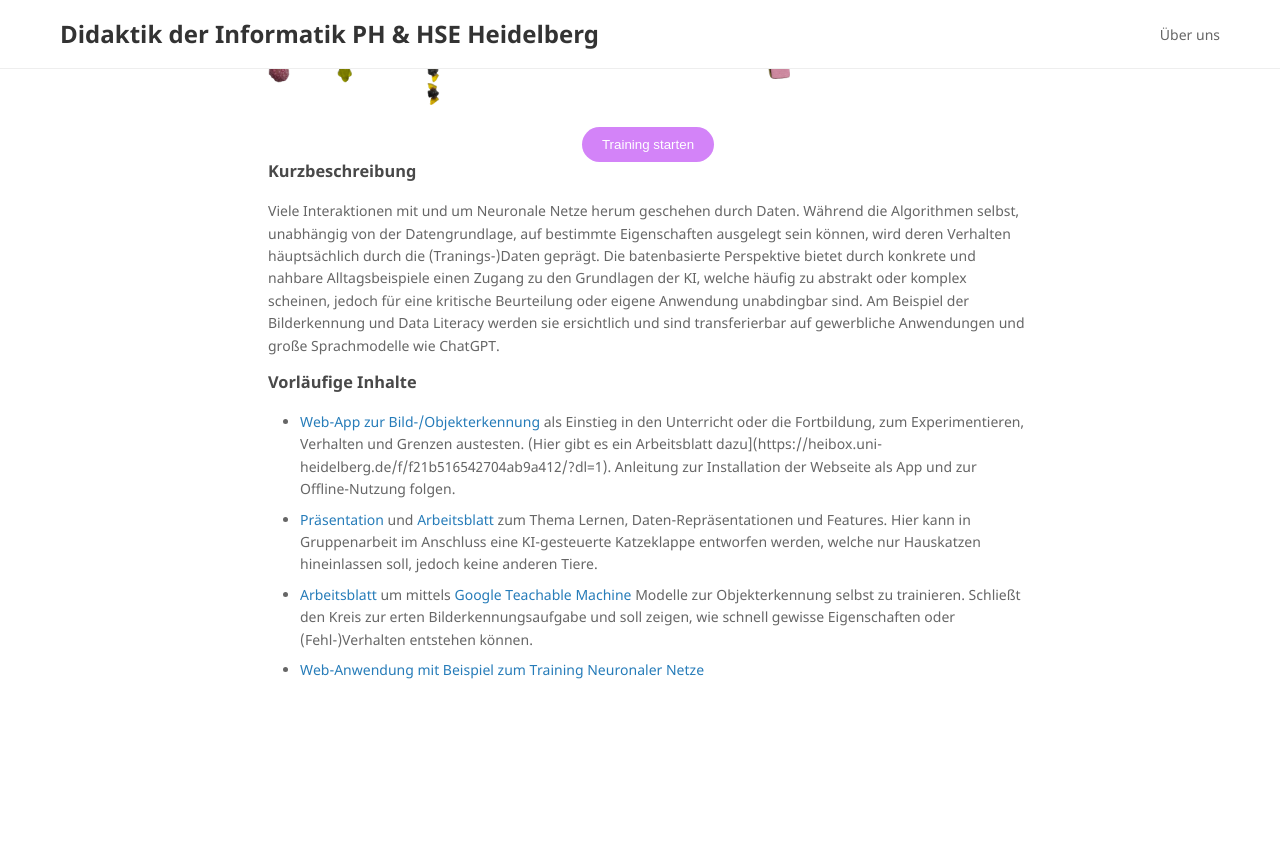
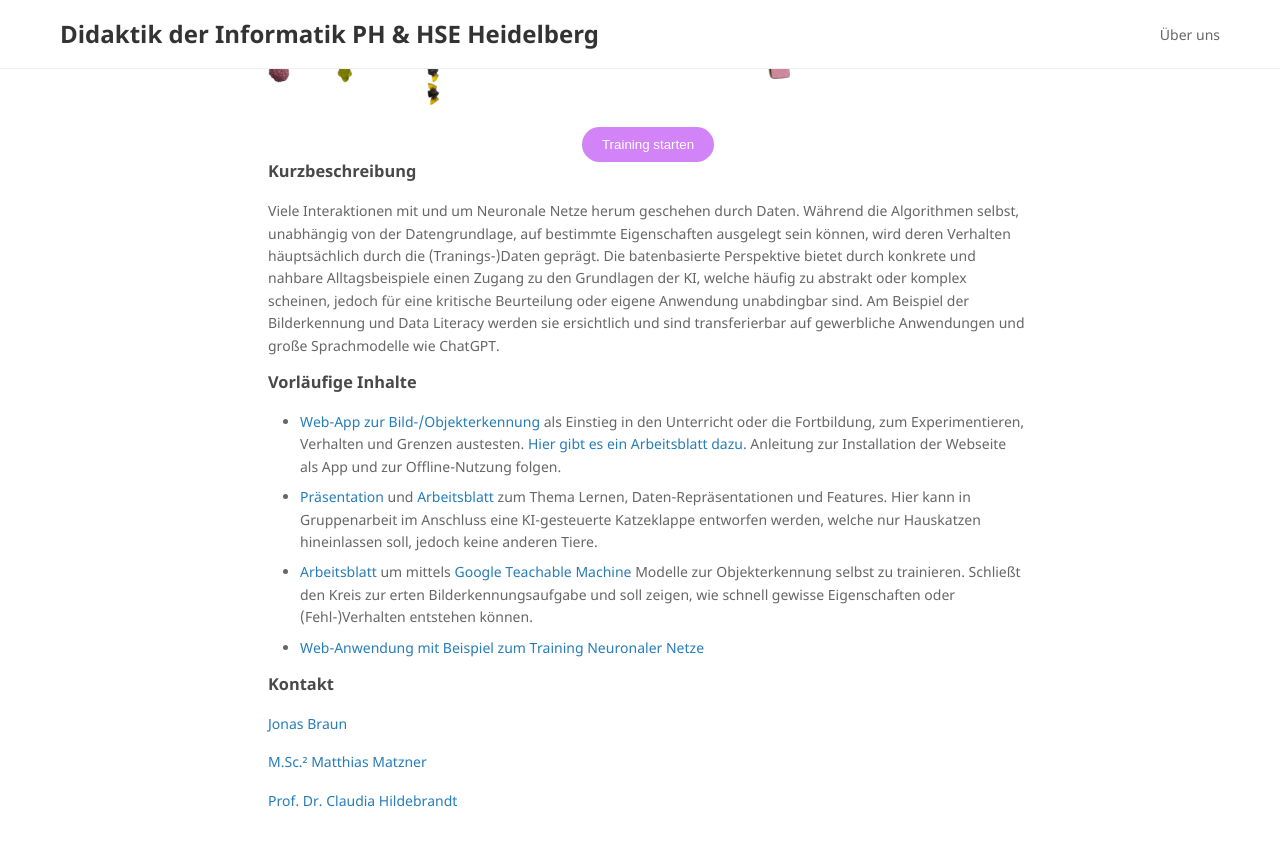
Before and after one commit to DDIHD/DDIHD.github.io, a Jekyll site: the page built from materials/ki.md, in a window 1280 px wide and 900 px high, scrolled down 815 px. Shown: the top 846 px of the window. Built offline with Jekyll 4.4.1, drawn with Linux system fonts in a browser that asks for light colours; before the commit the page ends 1584 px from its top, so only the background shows below that.

Commit message:
Update ki.md

```diff
--- a/materials/ki.md
+++ b/materials/ki.md
@@ -65,7 +65,16 @@ Viele Interaktionen mit und um Neuronale Netze herum geschehen durch Daten. Wäh
 
 ### Vorläufige Inhalte
 
-- [Web-App zur Bild-/Objekterkennung](/webapps/object/index.html) als Einstieg in den Unterricht oder die Fortbildung, zum Experimentieren, Verhalten und Grenzen austesten. (Hier gibt es ein Arbeitsblatt dazu](https://heibox.uni-heidelberg.de/f/f21b516542704ab9a412/?dl=1). Anleitung zur Installation der Webseite als App und zur Offline-Nutzung folgen.
+- [Web-App zur Bild-/Objekterkennung](/webapps/object/index.html) als Einstieg in den Unterricht oder die Fortbildung, zum Experimentieren, Verhalten und Grenzen austesten. [Hier gibt es ein Arbeitsblatt dazu](https://heibox.uni-heidelberg.de/f/f21b516542704ab9a412/?dl=1). Anleitung zur Installation der Webseite als App und zur Offline-Nutzung folgen.
 - [Präsentation](https://heibox.uni-heidelberg.de/f/b036b6b969754421b57e/?dl=1) und [Arbeitsblatt](https://heibox.uni-heidelberg.de/f/b0c152db98ff4cf5bc67/?dl=1) zum Thema Lernen, Daten-Repräsentationen und Features. Hier kann in Gruppenarbeit im Anschluss eine KI-gesteuerte Katzeklappe entworfen werden, welche nur Hauskatzen hineinlassen soll, jedoch keine anderen Tiere.
 - [Arbeitsblatt](https://heibox.uni-heidelberg.de/f/256b503272db402cbcdc/?dl=1) um mittels [Google Teachable Machine](https://teachablemachine.withgoogle.com/) Modelle zur Objekterkennung selbst zu trainieren. Schließt den Kreis zur erten Bilderkennungsaufgabe und soll zeigen, wie schnell gewisse Eigenschaften oder (Fehl-)Verhalten entstehen können.
 - [Web-Anwendung mit Beispiel zum Training Neuronaler Netze]("/webapps/suessigkeiten/index.html" )
+
+
+### Kontakt
+
+[Jonas Braun](https://hse-heidelberg.de/ueber-die-hse/team-von-a-z/braun-jonas)
+
+[M.Sc.² Matthias Matzner](https://hse-heidelberg.de/ueber-die-hse/team-von-a-z/matzner-matthias)
+
+[Prof. Dr. Claudia Hildebrandt](https://www.hse-heidelberg.de/ueber-die-hse/team-von-a-z/hildebrandt-claudia)
```
